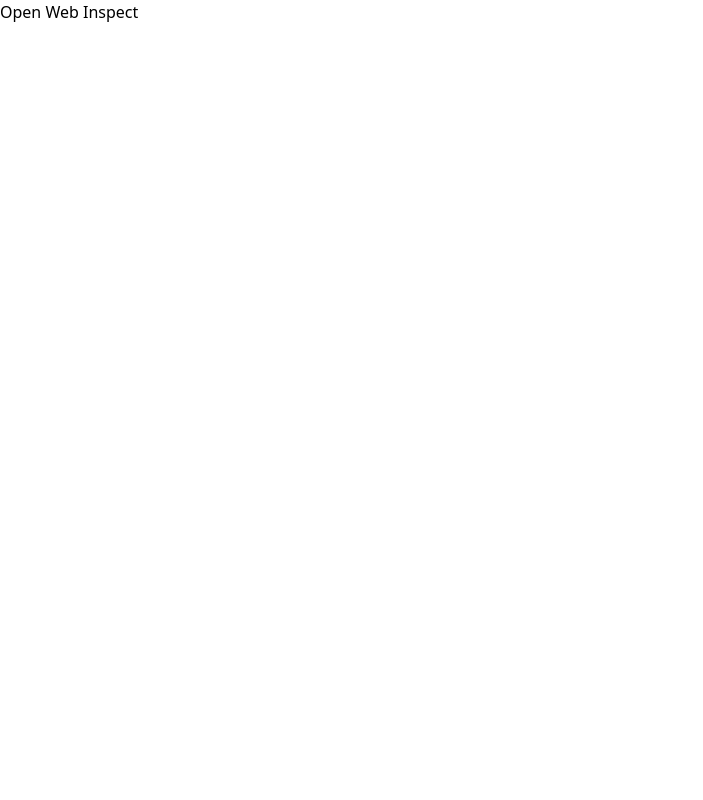
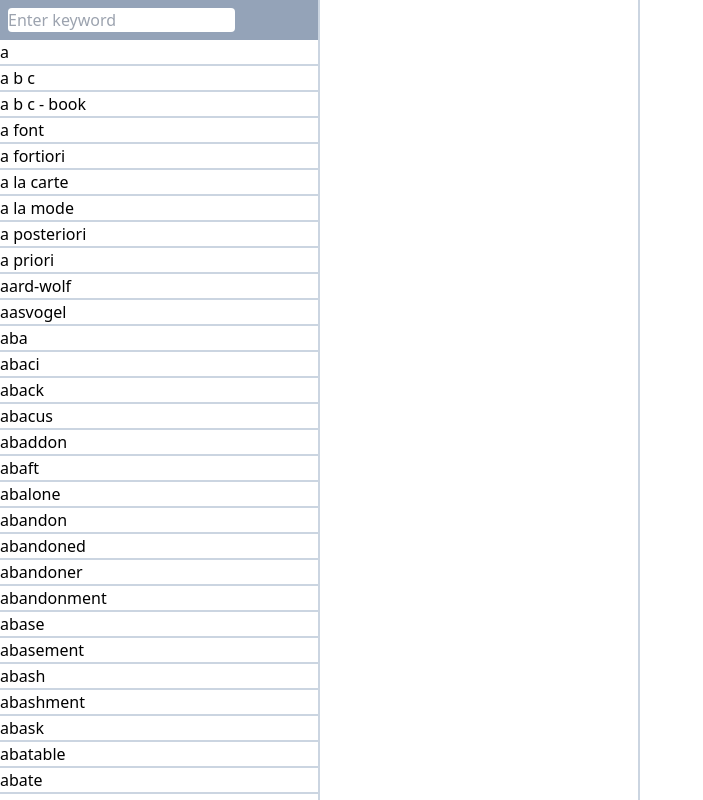
Before and after one commit to kcjpop/vd, a Next.js app in the folder web/: page /playground in a window 1280 px wide. Shown: the whole page, without its empty margins (0-703 px from the left). Built offline with nearby package versions, Linux system fonts and the light colour scheme.

Commit message:
Remove `run`function in /playground. Replace simple text with interactable UI.

```diff
--- a/web/package.json
+++ b/web/package.json
@@ -8,10 +8,12 @@
     "test:watch": "jest --watch"
   },
   "dependencies": {
+    "@loadable/component": "^5.15.2",
     "@supabase/supabase-js": "^1.31.1",
     "next": "12.1.0",
     "react": "17.0.2",
-    "react-dom": "17.0.2"
+    "react-dom": "17.0.2",
+    "react-json-view": "^1.21.3"
   },
   "devDependencies": {
     "@testing-library/jest-dom": "^5.16.2",
--- a/web/pages/playground.jsx
+++ b/web/pages/playground.jsx
@@ -1,19 +1,82 @@
+import React from 'react'
+import loadable from '@loadable/component'
+
 import { parse } from '@/lib/parser'
 import { words } from '@/lib/db'
 
-function run() {
-  for (const word of Object.values(words)) {
-    try {
-      parse(word)
-    } catch (e) {
-      console.error('Error while parsing: ' + word)
-      console.error(e)
-      return
-    }
+const RJV = loadable(() => import('react-json-view'))
+const settings = {
+  name: 'Definitions',
+  theme: 'harmonic',
+  displayObjectSize: false,
+  displayDataTypes: false,
+  displayArrayKey: false,
+}
+
+function debounce(fn, timeout = 200) {
+  let timer
+
+  return (...args) => {
+    clearTimeout(timer)
+    timer = setTimeout(() => fn.apply(this, args), timeout)
   }
 }
 
 export default function Playground() {
-  run()
-  return <p>Open Web Inspect</p>
+  const [definition, setDefinition] = React.useState(null)
+  const [splitted, setSplitted] = React.useState(null)
+  const [isError, setIsError] = React.useState(false)
+  const [keyword, setKeyword] = React.useState('')
+
+  function updateDefinition(event) {
+    if (event.currentTarget.dataset.definition) {
+      setIsError(false)
+      setSplitted(event.currentTarget.dataset.definition.split('<br>'))
+      const parsed = parse(event.currentTarget.dataset.definition)
+
+      setIsError(!parsed)
+      setDefinition(parsed)
+    }
+  }
+
+  function updateKeyword(event) {
+    setKeyword(event.target.value)
+  }
+
+  const changeInput = React.useMemo(() => debounce(updateKeyword), [keyword])
+
+  return (
+    <div className="relative grid max-h-screen grid-cols-4 grid-rows-1">
+      <div className="col-span-1 h-full overflow-scroll border-r-2 border-slate-300">
+        <div className="bg-slate-400 p-2">
+          <input
+            type="text"
+            onChange={changeInput}
+            placeholder="Enter keyword"
+            className="w-9/12 rounded"
+          />
+        </div>
+        {Object.entries(words)
+          .filter(([word]) =>
+            keyword !== '' ? word.indexOf(keyword) >= 0 : true,
+          )
+          .map(([word, definition], index) => (
+            <p
+              key={`@${word.replace(/\s+/, '-')}_${index}`}
+              data-definition={definition}
+              className="border-b-2 border-slate-300"
+              onClick={updateDefinition}>
+              {word}
+            </p>
+          ))}
+      </div>
+      <div className="col-span-1 h-full overflow-scroll border-r-2 border-slate-300 p-2">
+        {splitted && splitted.map((v, i) => <p key={i}>{v}</p>)}
+      </div>
+      <div className="col-span-2 h-full overflow-scroll p-2 ">
+        {definition && <RJV src={definition} {...settings} />}
+        {isError && <p>Open DevTool</p>}
+      </div>
+    </div>
+  )
 }
```
Also changed, not shown: 1 other file (tests, documents, lock files or other folders).
